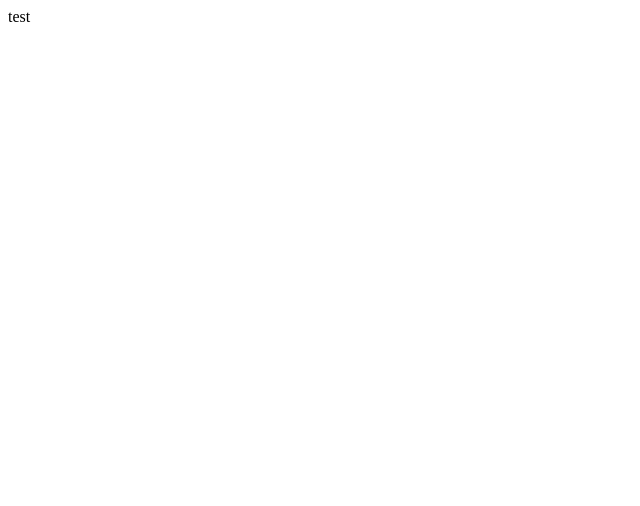
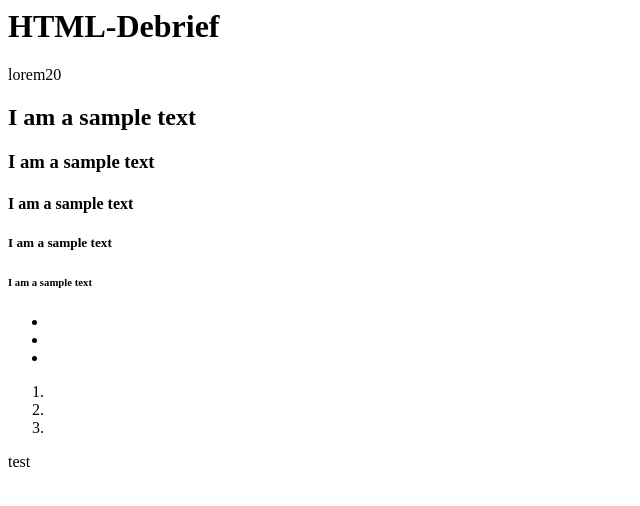
Before and after one commit to TimoNeilson/HTML-Debrief, a plain HTML site: page index.html in a window 1280 px wide. Shown: the whole page, without its empty margins (0-640 px from the left). Drawn offline with Linux system fonts and the light colour scheme.

Commit message:
third commit

```diff
--- a/index.html
+++ b/index.html
@@ -3,7 +3,27 @@
     <HEAD>
         <title>HTML-Debrief</title>
         <BODY>
+            <div class="main-container">
+                <h1>HTML-Debrief</h1>
+                  <p>lorem20</p>
+                <h2>I am a sample text</h2>
+                <h3>I am a sample text</h3>
+                <h4>I am a sample text</h4>
+                <h5>I am a sample text</h5>
+                <h6>I am a sample text</h6>
+            <ul>
+                <li></li>
+                <li></li>
+                <li></li>
+            </ul>
 
+            <ol>
+                <li></li>
+                <li></li>
+                <li></li>
+            </ol>
+
+            </div>
             test
         </BODY>
     </HEAD>
```
